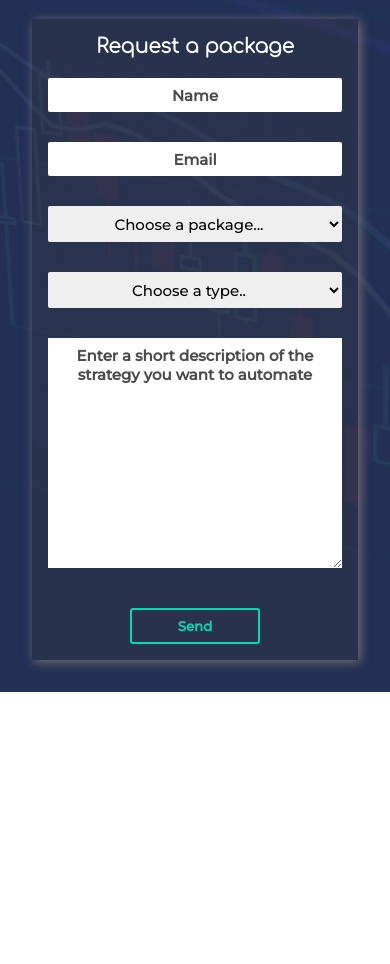
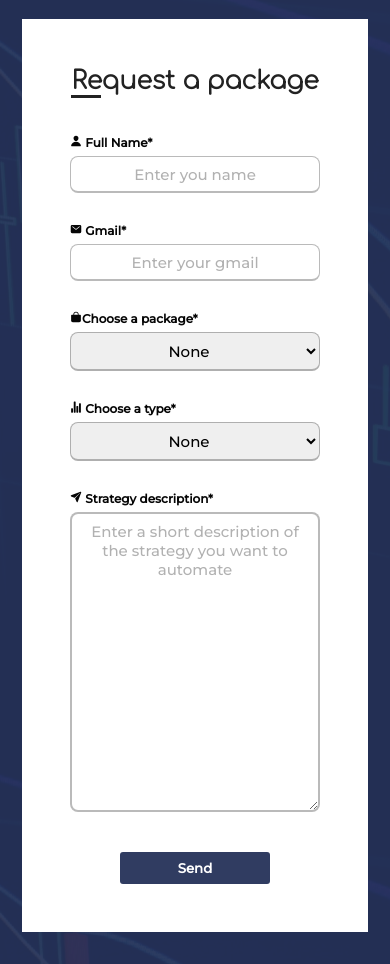
Before and after one commit to JorgeRosbel/bot, a plain HTML site: page index.html in a window 390 px wide. Shown: the part 1920-2884 px from the top of the page. Before the commit the page ends 2612 px from the top, so only its background shows below. Drawn offline with nearby package versions, Linux system fonts and the light colour scheme.

Commit message:
Add files via upload

```diff
--- a/css/root.css
+++ b/css/root.css
@@ -44,8 +44,7 @@ body
     text-align: center;
     font-family: 'Montserrat', sans-serif;
     color: #000000;
-    font-weight: 700;
-    opacity: .7;
+    opacity: .3;
 }
 
 
--- a/css/services.css
+++ b/css/services.css
@@ -97,10 +97,11 @@
     }
 }
 
+/*Contacto From*/
+
 #services .services-content .contact-form
 {
-    background-color: #3a3b3b42;
-    box-shadow: 2px 2px 10px #757575;
+    background-color: #fff;
     padding: 3em;
     display: flex;
     flex-direction: column;
@@ -111,9 +112,22 @@
 
 #services .services-content .contact-form .contact-title
 {
-    color:#fff;
-    font-size: 20px;
-    font-weight: 600;
+    color:#222;
+    font-size: 25px;
+    font-weight: bold;
+    text-align: left;
+    margin: 0 0 20px 0;
+    position: relative;
+}
+
+#services .services-content .contact-form .contact-title::before
+{
+    content: '';
+    position: absolute;
+    bottom: -3px;
+    width: 30px;
+    height: 3px;
+    background-color: #222;
 }
 
 #services .services-content .contact-form .body-form
@@ -122,75 +136,80 @@
     justify-content: center;
     align-items: center;
     gap:30px;
+    width: 100%;
 }
 
 #services .services-content .contact-form .body-form .input-content
 {
     display: flex;
     flex-direction: column;
-    justify-content: center;
+    justify-content: flex-start;
     align-items: center;
     gap:30px;
+    width: 100%;
 }
 
 #services .services-content .contact-form .body-form .input-content input
 {
     padding: 0.5em;
-    border-radius: 2px;
+    border-radius: 8px;
     outline: none;
-    border: none;
+    border: solid 1px #2222224f;
+    border-bottom-width: 2px;
     text-align: center;
     font-family: 'Montserrat', sans-serif;
     font-size: 15px;
+    width: 250px;
+    transition: 0.3s ease;
 }
 
 #select,
 #select-marker
 {
-    width: 100%;
     padding: 0.5em;
-    border-radius: 2px;
+    border-radius: 8px;
     outline: none;
-    border: none;
+    border: solid 1px #2222224f;
     text-align: center;
+    font-family: 'Montserrat', sans-serif;
     font-size: 15px;
-    font-family: 'Montserrat', sans-serif;
-    color: #050505;
+    width: 250px;
+    border-bottom-width: 2px;
+    transition: 0.3s ease;
 }
 
 select option
 {
-    background: rgb(255, 255, 255);
-    font-family: 'Montserrat', sans-serif;
+    border: solid 10px #2222224f;
 }
-
 
 #services textarea
 {
-    height: 230px;
-    width: 650px;
+    resize: vertical;
+    width: 350px;
+    outline: none;
+    border: solid 2px #2222224f;
+    font-size: 15px;
     text-align: justify;
-    outline: none;
-    border: none;
     padding: 0.5em;
-    font-size: 15px;
-    resize: vertical;
-    font-family: 'Montserrat', sans-serif;
+    height: 130px;
+    border-radius: 8px;
 }
 
 #services .btn-contact
 {
     font-family: 'Montserrat', sans-serif;
-    color:#04D9B2;
-    border: solid 2px #04D9B2;
+    color:#fff;
     font-weight: 700;
     background: none;
-    width: 130px;
+    width: 150px;
     padding: 0.6em 0;
     border-radius: 3px;
     cursor: pointer;
     margin:20px 0 0 0;
     transition: 300ms;
+    background-color: rgba(37, 50, 89, 0.95);
+    border: none;
 }
 
 #services .btn-contact:hover
@@ -200,44 +219,101 @@ select option
     color:#fff;
 }
 
+#services .body-form .item
+{
+    display: flex;
+    flex-direction: column;
+}
 
-@media (max-width:1097px) {
+#services .body-form .item span
+{
+    font-weight: 700;
+    font-size: 12px;
+    color:#050505;
+    margin: 0 0 6px;
+    font-family: 'Montserrat', sans-serif;
+}
+
+.body-left
+{
+    display: flex;
+    gap:30px;
+}
+
+
+
+@media (max-width:1024px)
+{
+    .body-left
+    {
+        flex-direction: column;
+
+    }
+
     #services textarea
     {
-        width: 500px;
+        height: 300px;
     }
 }
 
-@media (max-width:889px) {
+@media (max-width:773px) {
+    #services .services-content .contact-form .body-form
+    {
+        flex-direction: column;
+        padding: 0em;
+        width: 100%;
+    }
+
+    #services .services-content .contact-form .body-form .input-content input,
     #services textarea
     {
-        width: 300px;
+        width: 250px;
     }
 }
 
-@media (max-width:889px) {
-    #services .services-content .contact-form
+
+
+
+#services .services-content .contact-form .body-form .input-content .item input:focus
 {
-        padding: 1em;
-        width: 100%;
+    border-color: #1c1d1d;
 }
 
-    #services .services-content .contact-form .body-form
+
+#select:focus,
+#select-marker:focus,
+#services textarea:focus
 {
-        flex-direction: column;
+    border-color: #1c1d1d;
 }
 
-    #services .services-content .contact-form .body-form .input-content
+
+/*Colores de validacion message*/
+
+#services .services-content .contact-form .body-form .input-content .item input.bad,
+#select.bad,
+#select-marker.bad,
+#services textarea.bad,
+#services .services-content .contact-form .body-form .input-content .item  #email-f.bad
 {
-        width: 100%;
+    border-color: red;
 }
 
-    #services textarea,
-    #services .services-content .contact-form .body-form .input-content input,
-    #select,
-    #select-marker
+#services .services-content .contact-form .body-form .input-content .item input.ok,
+#select.ok,
+#select-marker.ok,
+#services textarea.ok,
+#services .services-content .contact-form .body-form .input-content .item  #email-f.ok
 {
-        width: 100%;
+    border-color: #04D9B2;
 }
 
+#services #name-error,
+#services #email-error,
+#services #select-1-error,
+#services #select-2-error,
+#services #areaError
+{
+    color:red;
+    margin:0;
 }
--- a/index.html
+++ b/index.html
@@ -10,10 +10,10 @@
     <link href="https://fonts.googleapis.com/css2?family=Comfortaa:wght@300&display=swap" rel="stylesheet">
     <script src="https://unpkg.com/scrollreveal"></script>
     <script src="https://ajax.googleapis.com/ajax/libs/jquery/3.3.1/jquery.min.js"></script>
-    <link rel="stylesheet" href="css/root.css?1.0">
-    <link rel="stylesheet" href="css/menu.css?1.0">
-    <link rel="stylesheet" href="css/home.css?1.0">
-    <link rel="stylesheet" href="css/services.css?1.0">
+    <link rel="stylesheet" href="css/root.css?1.1">
+    <link rel="stylesheet" href="css/menu.css?1.1">
+    <link rel="stylesheet" href="css/home.css?1.1">
+    <link rel="stylesheet" href="css/services.css?1.1">
     <link rel="shortcut icon" href="images/Profit+BuhoLogo.svg" type="image/x-icon">
     <title>Owlprofit</title>
 
@@ -140,22 +140,48 @@
                 <form  action="" class="contact-form">
                     <p class="contact-title">Request a package</p>
                     <div class="body-form">
+                       <div class="body-left">
                         <div class="input-content">
-                            <input type="text" name="user" placeholder="Name" required>
-                            <input type="email" name="email" placeholder="Email">
-                            <select name="select-plan" id="select">
-                                <option value="Choose">Choose a package...</option>
+                            <div class="item">
+                                <span><ion-icon name="person"></ion-icon> Full Name*</span>
+                                <input id="name-f" type="text" name="user" placeholder="Enter you name" required onkeyup="isNameOK()">
+                                <span id="name-error" style="color: red;"></span>
+                            </div>
+                            <div class="item">
+                                <span><ion-icon name="mail"></ion-icon> Gmail*</span>
+                                <input id="email-f" type="email" name="email" placeholder="Enter your gmail" required onkeyup="isEmailOK()">
+                                <span id="email-error" style="color: red;"></span>
+                            </div>
+                        </div>
+
+                        <div class="input-content">
+                            <div class="item">
+                                <span><ion-icon name="bag"></ion-icon>Choose a package*</span>
+                                <select name="select-plan" id="select" onchange="isPackageOK()">
+                                    <option value="None">None</option>
                                     <option value="Basic">Basic</option>
                                     <option value="Standard">Standard</option>
                                     <option value="Premium">Premium</option>
                                 </select>
-                            <select name="select-marker" id="select-marker">
-                                <option value="Choose">Choose a type..</option>
+                                <span id="select-1-error"></span>
+                            </div>
+                            <div class="item">
+                                <span><ion-icon name="stats-chart"></ion-icon> Choose a type*</span>
+                                <select name="select-marker" id="select-marker" onchange="isPackageOK_2()">
+                                    <option value="None">None</option>
                                     <option value="Binary-option">Binary Options</option>
                                     <option value="Forex">Forex</option>
                                 </select>
+                                <span id="select-2-error"></span>
                             </div>
-                        <textarea name="textarea" cols="30" rows="10" placeholder="Enter a short description of the strategy you want to automate"></textarea>
+
+                        </div>
+                       </div>
+                        <div class="item">
+                            <span><ion-icon name="paper-plane"></ion-icon> Strategy description*</span>
+                            <textarea id="text-area" name="textarea" cols="30" rows="10" placeholder="Enter a short description of the strategy you want to automate" onkeyup="isTextAreaOk()"></textarea>
+                            <span id="areaError"></span>
+                        </div>
                     </div>
                     <input class="btn-contact" type="submit" value="Send">
                 </form>
@@ -163,27 +189,13 @@
         </section>
 
     </main>
-    <script src="js/resolution.js?1.0"></script>
-    <script src="js/header.js?1.0"></script>
-    <script src="js/reveal.js?1.0"></script>
-    <script src="js/modal.js?1.0"></script>
+    <script src="js/resolution.js?1.1"></script>
+    <script src="js/header.js?1.1"></script>
+    <script src="js/reveal.js?1.1"></script>
+    <script src="js/modal.js?1.1"></script>
+    <script src="js/email.js?1.1"></script>
 
-    <script>
-        function validator(){
-            const email_val = document.querySelector(".email").value;
-            const email     = document.querySelector(".email");
-            console.log(email_val);
 
-            if(email_val == "dota")
-            {
-                email.classList.add("error");
-                console.log("Agregar");
-            }else{
-                email.classList.remove("error");
-                console.log("Quitar");
-            }
-        }
-    </script>
 
 
 </body>
--- /dev/null
+++ b/js/email.js
@@ -0,0 +1,106 @@
+//Validacion del from de requests
+
+var nameError      = document.getElementById("name-error");
+var emailError     = document.getElementById("email-error");
+var packageError   = document.getElementById("select-1-error");
+var packageError_2 = document.getElementById("select-2-error");
+var areaError      = document.getElementById("areaError");
+
+
+
+function isNameOK(){
+    var name = document.getElementById("name-f").value;
+
+    if(name.length == 0){
+        nameError.innerHTML = 'empty name';
+        nameError.style.color = 'red';
+        document.getElementById("name-f").classList.remove("ok");
+        document.getElementById("name-f").classList.add("bad");
+        return false;
+    }else{
+        nameError.innerHTML = 'valid';
+        nameError.style.color = '#04D9B2';
+        document.getElementById("name-f").classList.remove("bad");
+        document.getElementById("name-f").classList.add("ok");
+
+    }
+}
+
+function isPackageOK(){
+    var package = document.getElementById("select").value;
+
+    if(package == "None"){
+        packageError.innerHTML = 'select a package';
+        packageError.style.color = 'red';
+        document.getElementById("select").classList.remove("ok");
+        document.getElementById("select").classList.add("bad");
+        return false;
+    }else{
+        packageError.innerHTML = 'valid';
+        packageError.style.color = '#04D9B2';
+        document.getElementById("select").classList.remove("bad");
+        document.getElementById("select").classList.add("ok");
+    }
+}
+
+function isPackageOK_2(){
+    var package = document.getElementById("select-marker").value;
+
+    if(package == "None"){
+        packageError_2.innerHTML = 'select a package';
+        packageError_2.style.color = 'red';
+        document.getElementById("select-marker").classList.remove("ok");
+        document.getElementById("select-marker").classList.add("bad");
+        return false;
+    }else{
+        packageError_2.innerHTML = 'valid';
+        packageError_2.style.color = '#04D9B2';
+        document.getElementById("select-marker").classList.remove("bad");
+        document.getElementById("select-marker").classList.add("ok");
+    }
+}
+
+function isTextAreaOk(){
+    var area = document.getElementById("text-area").value;
+    console.log(area.length);
+    var min = 80;
+    if(area.length < min){
+        areaError.innerHTML = 'must have more than ' + min + ' characters';
+        areaError.style.color = 'red';
+        document.getElementById("text-area").classList.remove("ok");
+        document.getElementById("text-area").classList.add("bad");
+        return false;
+    }else{
+        areaError.innerHTML = 'valid';
+        areaError.style.color = '#04D9B2';
+        document.getElementById("text-area").classList.remove("bad");
+        document.getElementById("text-area").classList.add("ok");
+
+    }
+}
+
+
+function isEmailOK(){
+    var email   = document.getElementById("email-f").value;
+    const regex = /^(([^<>()\[\]\\.,;:\s@"]+(\.[^<>()\[\]\\.,;:\s@"]+)*)|(".+"))@gmail\.com$/;
+    var rt = regex.test(email);
+
+    if(rt){
+        emailError.innerHTML = 'valid';
+        emailError.style.color = '#04D9B2';
+        document.getElementById("email-f").classList.remove("bad");
+        document.getElementById("email-f").classList.add("ok");
+    }else{
+        emailError.innerHTML = 'invalid gmail';
+        emailError.style.color = 'red';
+        document.getElementById("email-f").classList.remove("ok");
+        document.getElementById("email-f").classList.add("bad");
+    }
+
+    if(email.length == 0){
+        emailError.innerHTML = 'enter a gmail';
+        emailError.style.color = 'red';
+        document.getElementById("email-f").classList.remove("ok");
+        document.getElementById("email-f").classList.add("bad");
+    }
+}
```
Lines whose indentation alone changed are shown as unchanged.
